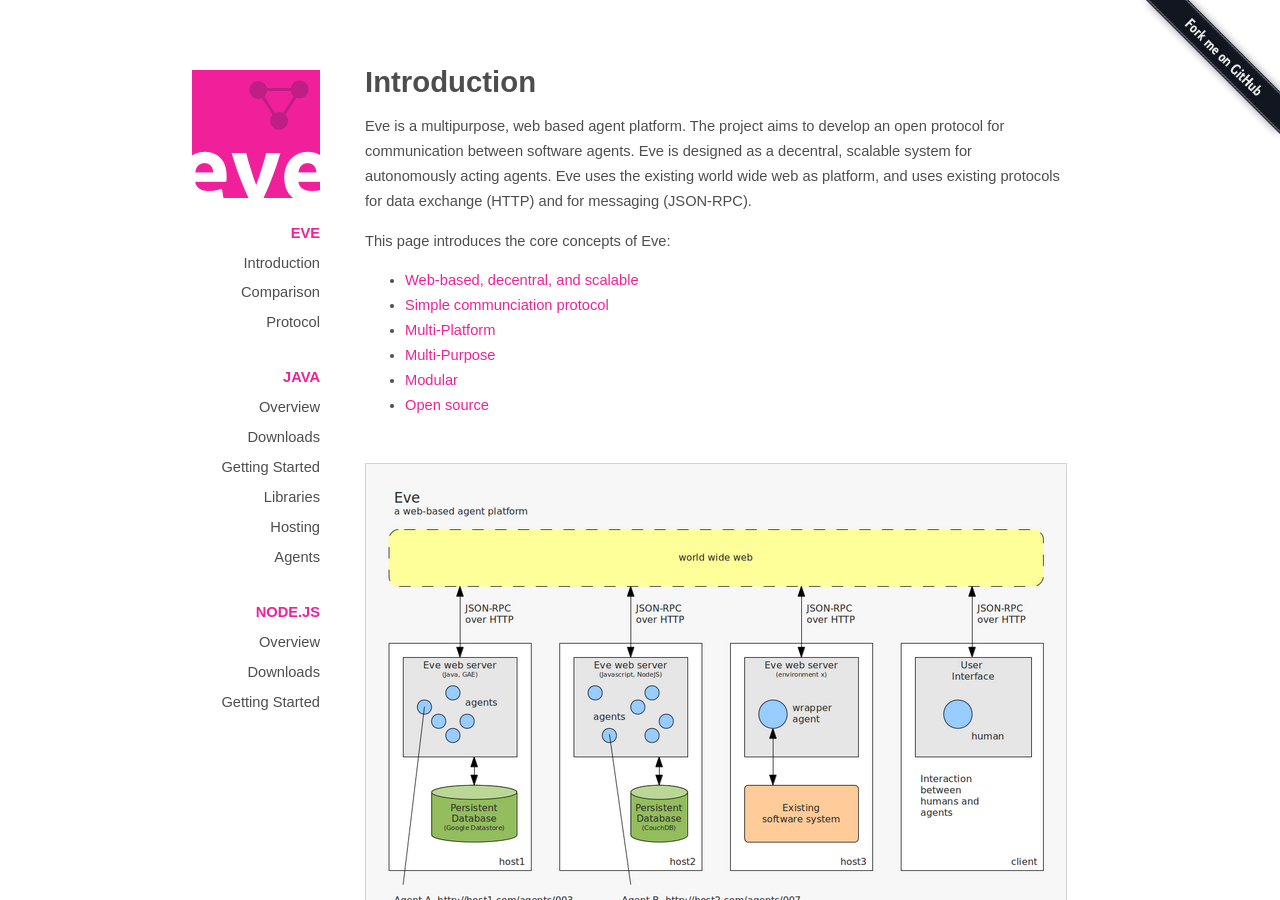
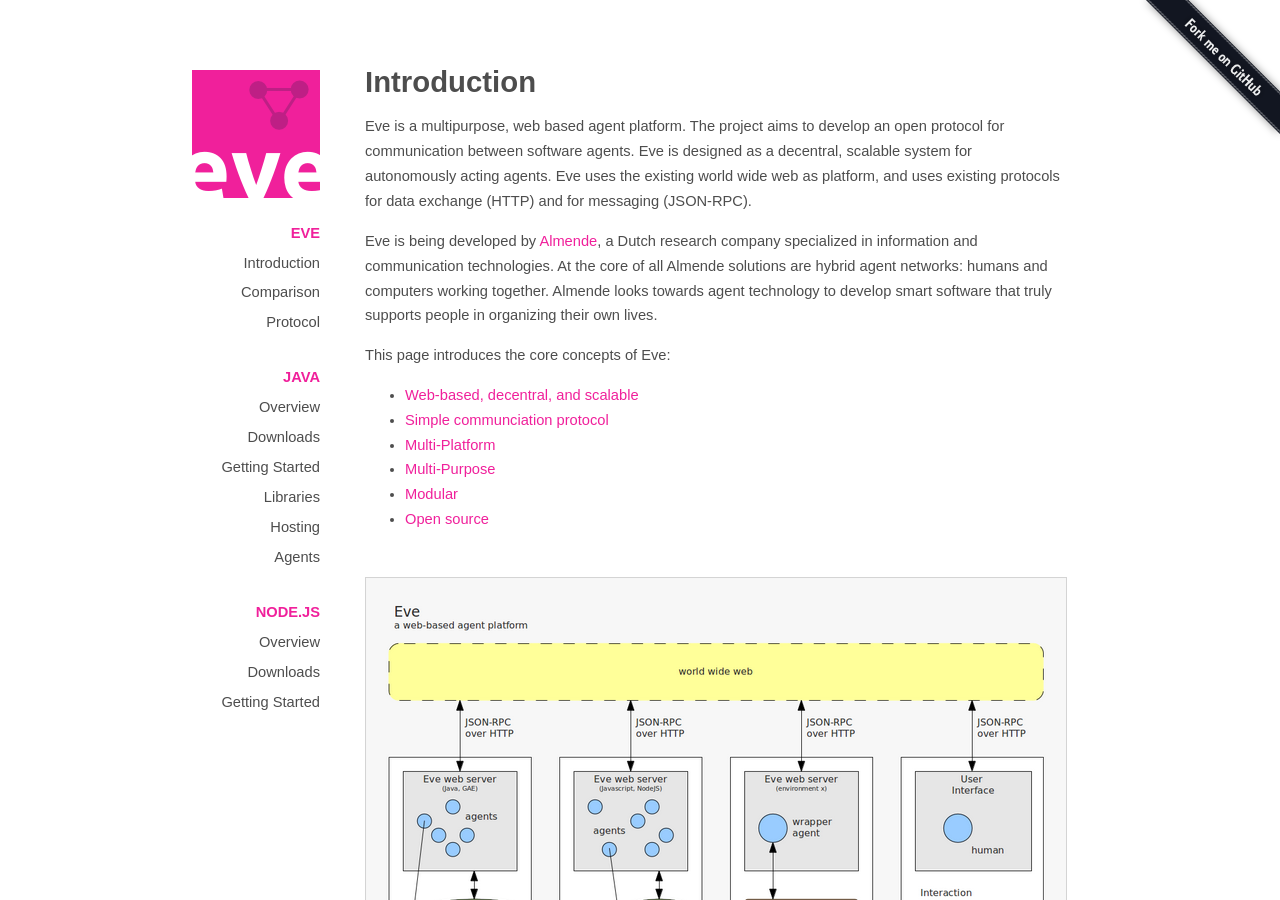
Before and after one commit to almende/eve, a Jekyll site: the page built from index.md, in a window 1280 px wide and 900 px high. Built offline with Jekyll 4.4.1, drawn with Linux system fonts in a browser that asks for light colours.

Commit message:
added information about Almende on the introduction page

```diff
--- a/index.md
+++ b/index.md
@@ -10,6 +10,11 @@
 Eve is designed as a decentral, scalable system for autonomously acting agents.
 Eve uses the existing world wide web as platform,
 and uses existing protocols for data exchange (HTTP) and for messaging (JSON-RPC).
+
+Eve is being developed by [Almende](http://www.almende.com),
+a Dutch research company specialized in information and communication technologies.
+At the core of all Almende solutions are hybrid agent networks: humans and computers working together.
+Almende looks towards agent technology to develop smart software that truly supports people in organizing their own lives.
 
 This page introduces the core concepts of Eve:
 
```
